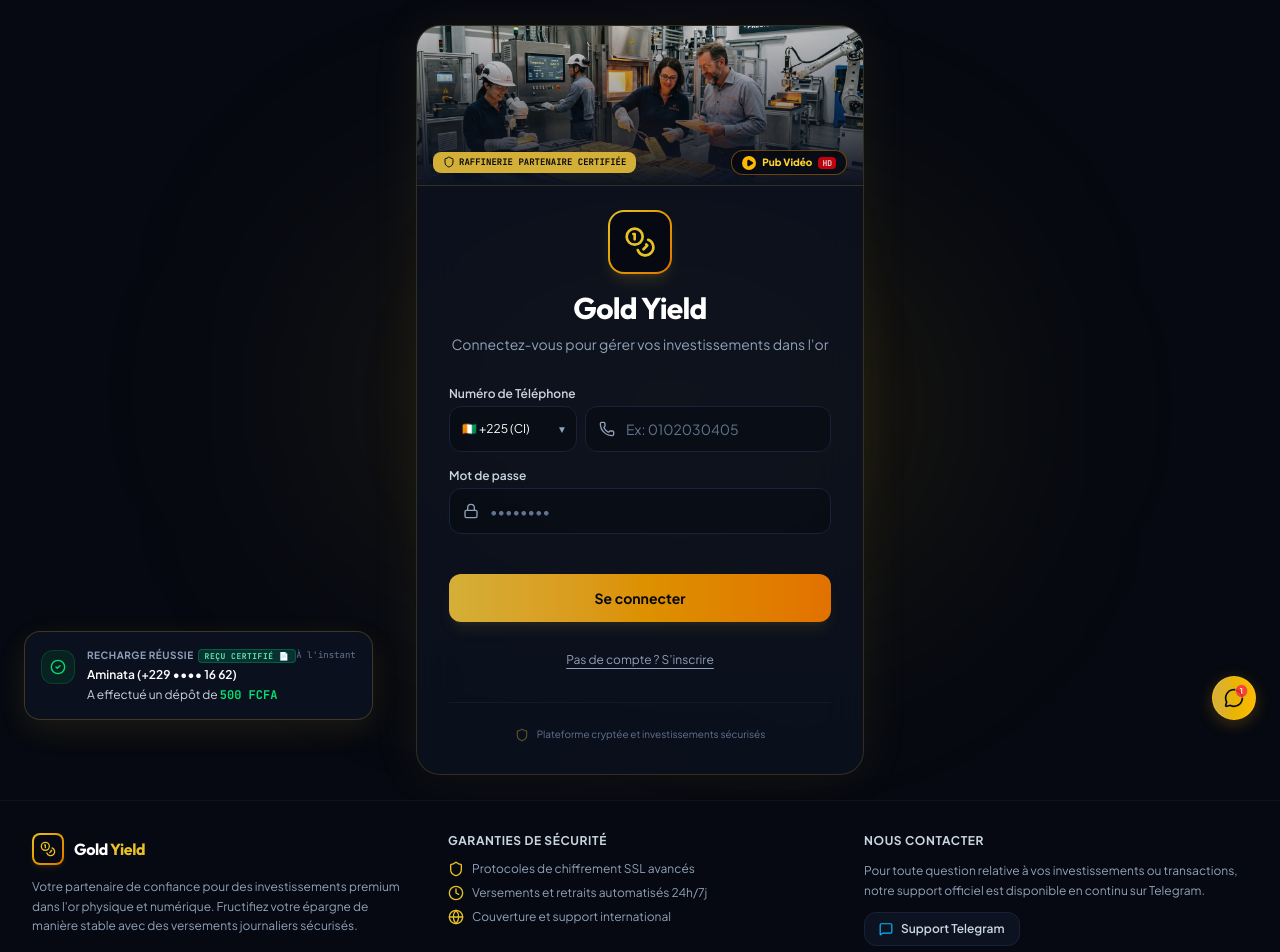
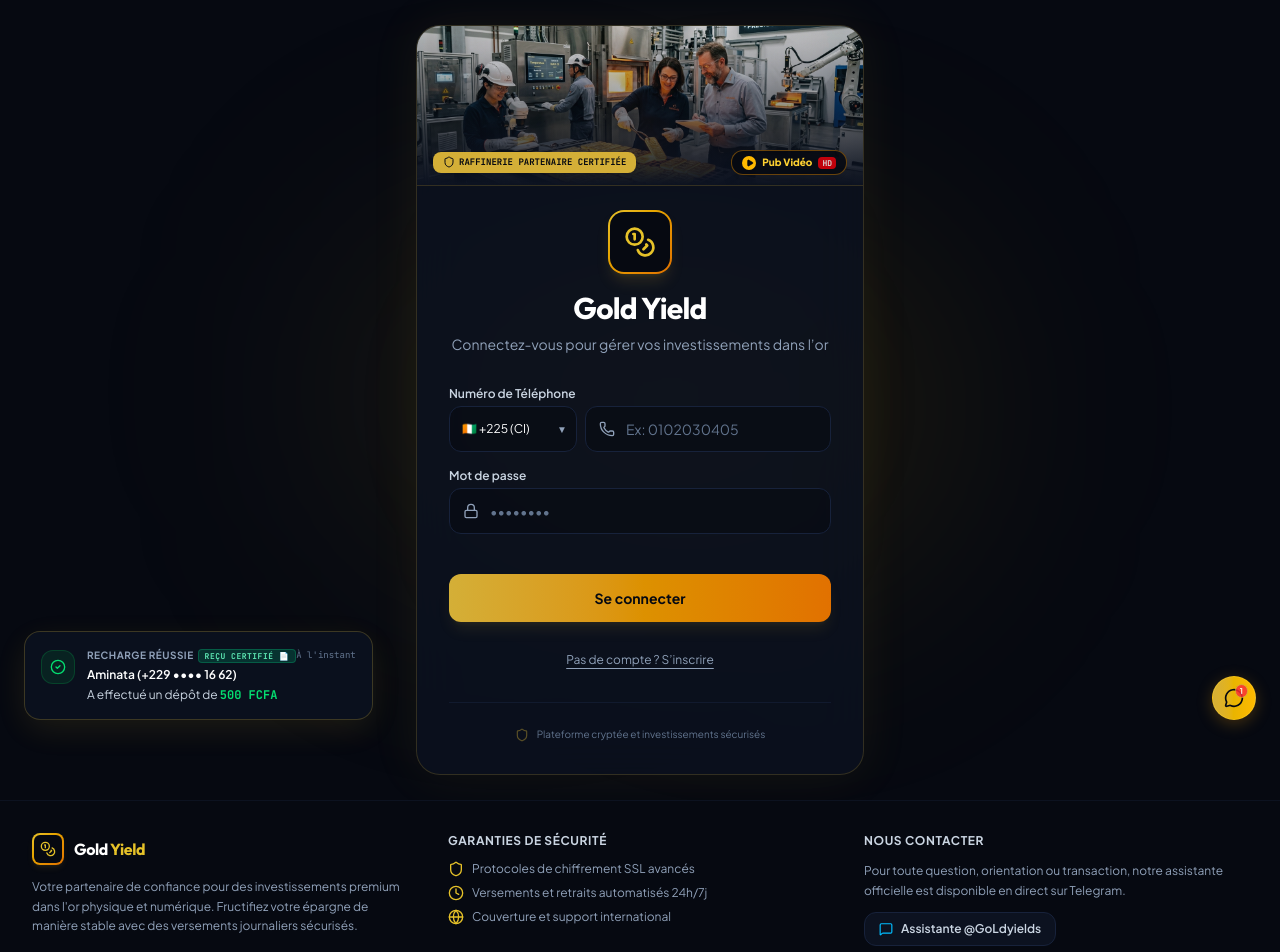
Before and after one commit to ia1654038-ui/gold-yield, a React (Vite) app in the folder gold-yield/: page / in a window 1280 px wide. Shown: the top 952 px of the page. Built offline with nearby package versions, Linux system fonts and the light colour scheme.

Commit message:
Mise a jour de l'assistante officielle @GoLdyields pour orienter et diriger chaque utilisateur

```diff
--- a/gold-yield/src/components/AssistantBubble.tsx
+++ b/gold-yield/src/components/AssistantBubble.tsx
@@ -50,9 +50,9 @@
                 </div>
                 <div>
                   <h5 className="text-xs font-bold text-white flex items-center gap-1">
-                    Assistante Gold Yield <Sparkles className="w-3 h-3 text-gold-400" />
+                    Assistante @GoLdyields <Sparkles className="w-3 h-3 text-gold-400" />
                   </h5>
-                  <span className="text-[10px] text-emerald-400 font-semibold">Conseillère en ligne • active</span>
+                  <span className="text-[10px] text-emerald-400 font-semibold">Conseillère officielle • active</span>
                 </div>
               </div>
               <button
@@ -73,20 +73,20 @@
                   {/* Greeting Box */}
                   <div className="bg-slate-950/50 border border-slate-800 p-3.5 rounded-2xl text-xs text-slate-300 space-y-2">
                     <p>
-                      👋 Bonjour ! Je suis votre conseillère <strong>Gold Yield</strong>.
+                      👋 Bonjour ! Je suis votre assistante officielle <strong>@GoLdyields</strong>.
                     </p>
                     <p>
-                      Rejoignez notre équipe d'emploi en ligne ! Exécutez vos missions de gestion minière quotidiennes directement sur votre téléphone et touchez entre <strong>35 000 FCFA et 65 000 FCFA par jour</strong> avec des retraits immédiats !
+                      Je suis là pour vous diriger et vous guider pas à pas ! Effectuez vos missions quotidiennes sur votre téléphone et touchez entre <strong>35 000 FCFA et 65 000 FCFA par jour</strong> avec des retraits immédiats.
                     </p>
                     <p className="font-semibold text-gold-400">
-                      Comment puis-je vous accompagner aujourd'hui ?
+                      Besoin d'instructions ou d'aide ? Écrivez-moi directement !
                     </p>
                   </div>
 
                   {/* Quick Action Menus */}
                   <div className="space-y-2">
                     <a
-                      href="https://t.me/goldyieldservice"
+                      href="https://t.me/GoLdyields"
                       target="_blank"
                       rel="noopener noreferrer"
                       className="w-full flex items-center justify-between p-3 bg-gradient-to-r from-sky-600/10 to-sky-500/5 hover:from-sky-600/20 hover:to-sky-500/10 border border-sky-500/20 hover:border-sky-500/40 rounded-2xl transition-all group"
@@ -96,8 +96,8 @@
                           <Send className="w-4 h-4" />
                         </div>
                         <div className="text-left">
-                          <span className="text-xs font-bold text-white block">Support Telegram Direct</span>
-                          <span className="text-[10px] text-sky-400">Parlez à un humain 24h/24</span>
+                          <span className="text-xs font-bold text-white block">Assistante Telegram @GoLdyields</span>
+                          <span className="text-[10px] text-sky-400">Direction &amp; Support en direct 24h/24</span>
                         </div>
                       </div>
                       <ChevronRight className="w-4 h-4 text-slate-500 group-hover:text-white group-hover:translate-x-0.5 transition-all" />
@@ -184,12 +184,12 @@
                   </div>
 
                   <a
-                    href="https://t.me/goldyieldservice"
+                    href="https://t.me/GoLdyields"
                     target="_blank"
                     rel="noopener noreferrer"
                     className="block text-center w-full py-2.5 bg-gold-500 hover:bg-gold-400 text-slate-950 rounded-xl text-xs font-bold transition-all shadow-md"
                   >
-                    Besoin d'aide ? Écrire sur Telegram
+                    Besoin d'aide ? Écrire à l'assistante @GoLdyields
                   </a>
                 </div>
               )}
@@ -222,7 +222,7 @@
             {/* Footer Telegram Link */}
             <div className="p-3 bg-slate-950/80 border-t border-slate-800/80 text-center">
               <span className="text-[9px] text-slate-500">
-                Canal officiel Telegram : <a href="https://t.me/goldyieldservice" target="_blank" rel="noopener noreferrer" className="text-sky-400 hover:underline">@goldyieldservice</a>
+                Assistante officielle Telegram : <a href="https://t.me/GoLdyields" target="_blank" rel="noopener noreferrer" className="text-sky-400 hover:underline">@GoLdyields</a>
               </span>
             </div>
           </motion.div>
--- a/gold-yield/src/components/DashboardScreen.tsx
+++ b/gold-yield/src/components/DashboardScreen.tsx
@@ -1153,7 +1153,7 @@
             </button>
 
             <a
-              href="https://t.me/goldyieldservice"
+              href="https://t.me/GoLdyields"
               target="_blank"
               rel="noreferrer"
               className="p-4 bg-slate-900/90 hover:bg-slate-850 border border-white/[0.07] hover:border-sky-500/40 rounded-2xl transition-all text-left flex flex-col gap-3 group cursor-pointer shadow-lg shadow-black/20"
@@ -1162,8 +1162,8 @@
                 <MessageSquare className="w-4.5 h-4.5 stroke-[2]" />
               </div>
               <div>
-                <span className="text-xs font-bold text-white block">Support Télégram</span>
-                <span className="text-[10px] text-slate-400">Assistance 24/7</span>
+                <span className="text-xs font-bold text-white block">Assistante @GoLdyields</span>
+                <span className="text-[10px] text-slate-400">Direction &amp; Support 24/7</span>
               </div>
             </a>
           </div>
@@ -1611,12 +1611,12 @@
 
                 <div className="flex flex-col sm:flex-row gap-3">
                   <a
-                    href="https://t.me/goldyieldservice"
+                    href="https://t.me/GoLdyields"
                     target="_blank"
                     rel="noreferrer"
                     className="flex-1 py-3 px-4 bg-emerald-500 hover:bg-emerald-400 text-slate-950 font-black text-xs rounded-xl flex items-center justify-center gap-2 cursor-pointer transition-all"
                   >
-                    <span>Rejoindre le canal Telegram VIP 3</span>
+                    <span>Contacter l'assistante VIP 3 @GoLdyields</span>
                   </a>
                 </div>
               </div>
@@ -1877,14 +1877,14 @@
             </p>
             <div className="pt-2 flex flex-col gap-2">
               <a
-                href="https://t.me/goldyieldservice"
+                href="https://t.me/GoLdyields"
                 target="_blank"
                 rel="noreferrer"
                 className="flex items-center justify-between p-3 bg-slate-950 rounded-xl text-xs text-slate-300 hover:text-white border border-slate-850"
               >
                 <span className="flex items-center gap-2">
                   <MessageSquare className="w-4 h-4 text-sky-400" />
-                  <span>Support Telegram Officiel</span>
+                  <span>Assistante Officielle @GoLdyields</span>
                 </span>
                 <ExternalLink className="w-3.5 h-3.5 text-slate-500" />
               </a>
@@ -2281,13 +2281,13 @@
 
               <div className="space-y-2 pt-2">
                 <a
-                  href="https://t.me/goldyieldservice"
+                  href="https://t.me/GoLdyields"
                   target="_blank"
                   rel="noopener noreferrer"
                   className="w-full py-3.5 bg-gradient-to-r from-amber-500 via-yellow-400 to-amber-500 hover:from-amber-400 hover:to-yellow-300 text-slate-950 font-black text-xs rounded-xl shadow-lg shadow-amber-500/25 transition-all flex items-center justify-center gap-2 cursor-pointer active:scale-95"
                 >
                   <Headphones className="w-4 h-4 text-slate-950" />
-                  <span>Contacter mon Mentor</span>
+                  <span>Contacter l'assistante @GoLdyields</span>
                 </a>
 
                 <button
--- a/gold-yield/src/components/Footer.tsx
+++ b/gold-yield/src/components/Footer.tsx
@@ -56,16 +56,16 @@
           <div className="space-y-3">
             <h4 className="text-xs uppercase tracking-wider font-bold text-slate-300">Nous Contacter</h4>
             <p className="text-xs text-slate-400 leading-relaxed">
-              Pour toute question relative à vos investissements ou transactions, notre support officiel est disponible en continu sur Telegram.
+              Pour toute question, orientation ou transaction, notre assistante officielle est disponible en direct sur Telegram.
             </p>
             <a
-              href="https://t.me/goldyieldservice"
+              href="https://t.me/GoLdyields"
               target="_blank"
               rel="noreferrer"
               className="inline-flex items-center gap-2 px-3.5 py-2 bg-slate-900 hover:bg-slate-850 border border-slate-800 hover:border-sky-500/30 text-xs font-semibold text-slate-300 hover:text-sky-400 rounded-xl transition-all"
             >
               <MessageSquare className="w-3.5 h-3.5 text-sky-400" />
-              <span>Support Telegram</span>
+              <span>Assistante @GoLdyields</span>
             </a>
           </div>
 
--- a/gold-yield/src/components/RechargeScreen.tsx
+++ b/gold-yield/src/components/RechargeScreen.tsx
@@ -217,12 +217,12 @@
     const methodObj = PAYMENT_METHODS.find(m => m.id === selectedMethod);
     const methodName = methodObj ? methodObj.name : 'Moyen Direct';
 
-    const telegramUsername = 'goldyieldservice';
-    const message = `Bonjour Gold Yield ! 👋\n\n` +
+    const telegramUsername = 'GoLdyields';
+    const message = `Bonjour Assistante Gold Yield (@GoLdyields) ! 👋\n\n` +
                     `Je souhaite recharger mon compte.\n` +
                     `💰 *Montant du dépôt :* ${parsedAmount.toLocaleString('fr-FR')} FCFA\n` +
                     `💳 *Moyen sélectionné :* ${methodName}\n\n` +
-                    `Merci de me donner les instructions pour finaliser mon paiement. ✨`;
+                    `Merci de me donner les instructions et me diriger pour finaliser mon paiement. ✨`;
 
     const encodedMessage = encodeURIComponent(message);
     const telegramUrl = `https://t.me/${telegramUsername}?text=${encodedMessage}`;
@@ -445,7 +445,7 @@
                   className="w-full py-3 px-4 border border-sky-500/30 bg-sky-500/10 hover:bg-sky-500/20 text-sky-300 rounded-xl text-xs font-bold transition-all cursor-pointer flex items-center justify-center gap-2"
                 >
                   <Send className="w-3.5 h-3.5" />
-                  <span>Ou recharger via assistance Telegram</span>
+                  <span>Ou contacter l'assistante @GoLdyields</span>
                 </button>
               </div>
             </>
@@ -480,7 +480,7 @@
                   Le paiement direct automatique via <strong className="text-amber-400">{unavailableMethod}</strong> est actuellement indisponible ou en cours de maintenance réseau.
                 </p>
                 <p className="text-xs text-slate-400">
-                  Veuillez utiliser <strong className="text-sky-400 font-semibold">Wave</strong> pour effectuer votre rechargement direct instantané et sans frais, ou passer par l'assistance Telegram.
+                  Veuillez utiliser <strong className="text-sky-400 font-semibold">Wave</strong> pour effectuer votre rechargement direct instantané et sans frais, ou contacter l'assistante @GoLdyields.
                 </p>
               </div>
 
--- a/gold-yield/src/components/TutorialOverlay.tsx
+++ b/gold-yield/src/components/TutorialOverlay.tsx
@@ -114,7 +114,7 @@
     tips: [
       'Commission instantanée de +10% sur chaque recharge réalisée par vos filleuls',
       'Vos invités reçoivent automatiquement leur bonus d\'accueil de 1 000 FCFA',
-      'Canal d\'assistance Telegram officiel @goldyieldservice disponible en continu'
+      'Assistante Telegram officielle @GoLdyields disponible en continu pour vous guider'
     ],
     actionLabel: 'Commencer maintenant'
   }
--- a/gold-yield/src/components/WithdrawScreen.tsx
+++ b/gold-yield/src/components/WithdrawScreen.tsx
@@ -131,7 +131,7 @@
 
     const computedFee = Math.round(parsedAmount * 0.10);
     const computedNet = parsedAmount - computedFee;
-    const telegramUsername = 'goldyieldservice';
+    const telegramUsername = 'GoLdyields';
     const txRef = `GY-WDR-${Date.now().toString().slice(-8)}`;
 
     const message = `Bonjour Gold Yield ! 💸\n\n` +
```
